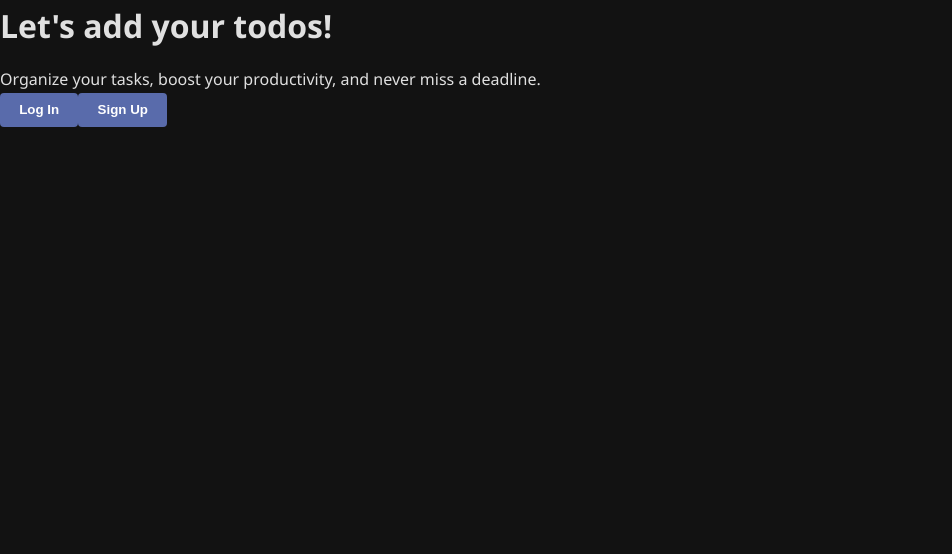
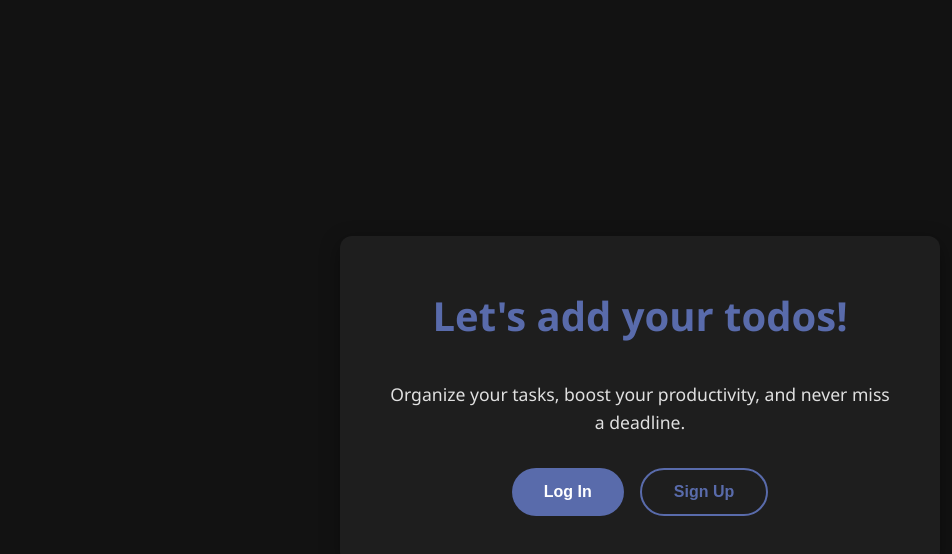
Before and after one commit to damsi456/to-do-application-full-stack, a React (Vite) app in the folder front-end/: page / in a window 1280 px wide. Shown: the top 554 px of the page, without its empty margins (0-952 px from the left). Built offline with nearby package versions, Linux system fonts and the light colour scheme.

Commit message:
Add app page styles

```diff
--- a/front-end/src/App.jsx
+++ b/front-end/src/App.jsx
@@ -1,6 +1,6 @@
 import { useNavigate } from "react-router-dom"
 import './index.css'
-// import '../styles/App.css'
+import './styles/App.css'
 
 function App() {
   const navigate = useNavigate()
--- /dev/null
+++ b/front-end/src/styles/App.css
@@ -0,0 +1,51 @@
+.welcome-container {
+    height: 100vh;
+    display: flex;
+    flex-direction: column;
+    justify-content: center;
+    align-items: center;
+    text-align: center;
+}
+
+.welcome-content {
+    max-width: 600px;
+    padding: 3rem;
+    background-color: #1e1e1e;
+    border-radius: 12px;
+    box-shadow: 0 6px 20px rgba(0, 0, 0, 0.4);
+}
+
+.welcome-content h1 {
+    color: #596bab;
+    font-size: 2.5rem;
+    margin-bottom: 2rem;
+}
+
+.welcome-content p {
+    font-size: 1.1rem;
+    margin-bottom: 1.5rem;
+}
+
+.welcome-links {
+    display: flex;
+    justify-content: center;
+    gap: 1rem;
+    margin-top: 2rem;
+}
+
+.welcome-btn {
+    padding: 0.8rem 2rem;
+    font-size: 1rem;
+    border-radius: 50px;
+    transition: transform 0.2s ease;
+}
+
+.welcome-btn:hover {
+    transform: translateY(-3px);
+}
+
+.register-btn {
+    background: transparent;
+    border: 2px solid #596bab;
+    color: #596bab;
+}
--- a/front-end/src/styles/Todos.css
+++ b/front-end/src/styles/Todos.css
@@ -89,7 +89,6 @@
 }
 
 .todo-content p {
-    color: #b0b0b0;
     font-size: 0.9rem;
     margin: 0;
 }
```
